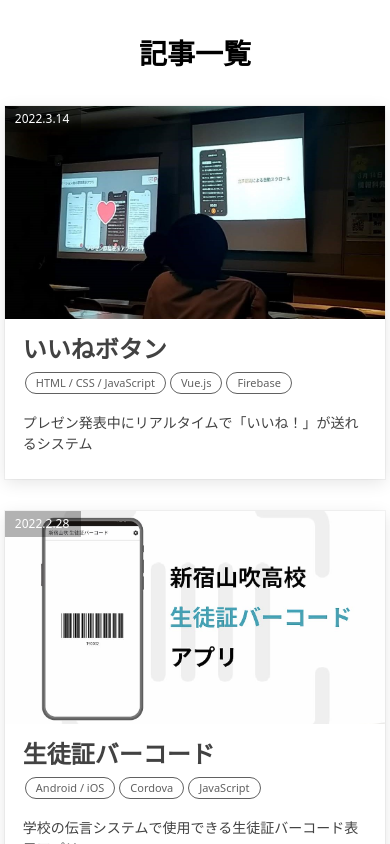
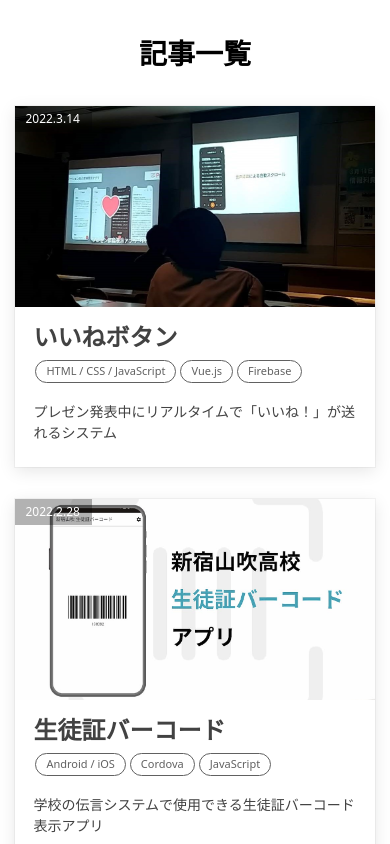
Before and after one commit to sakusaku3939/my-page, a Next.js app: page /posts in a window 390 px wide. Built offline with nearby package versions, Linux system fonts and the light colour scheme.

Commit message:
Adjust design for mobile

```diff
--- a/src/components/organism/PostsList/PostsList.module.css
+++ b/src/components/organism/PostsList/PostsList.module.css
@@ -93,7 +93,7 @@
 
 @media screen and (max-width: 500px) {
     .card {
-        width: 320px;
+        width: 328px;
         margin: 16px 12px 32px;
     }
 
--- a/src/styles/index.module.css
+++ b/src/styles/index.module.css
@@ -112,6 +112,6 @@
     }
 
     .postsList > * {
-        width: 90%;
+        width: 85%;
     }
 }
--- a/src/styles/posts.module.css
+++ b/src/styles/posts.module.css
@@ -160,6 +160,10 @@
     .post .title {
         font-size: 32px;
     }
+
+    .post h1 {
+        font-size: 20px;
+    }
 }
 
 @media screen and (max-width: 500px) {
```
